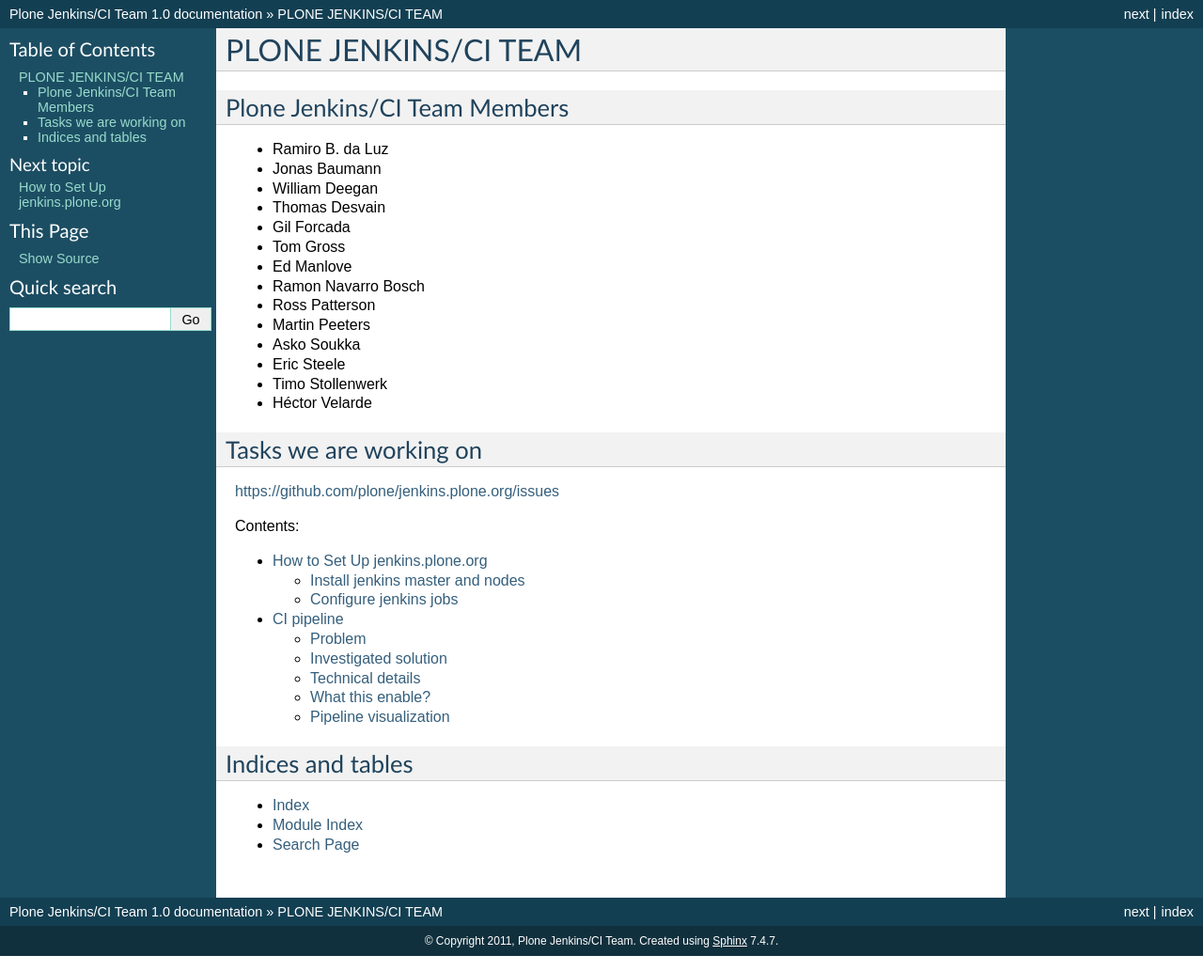
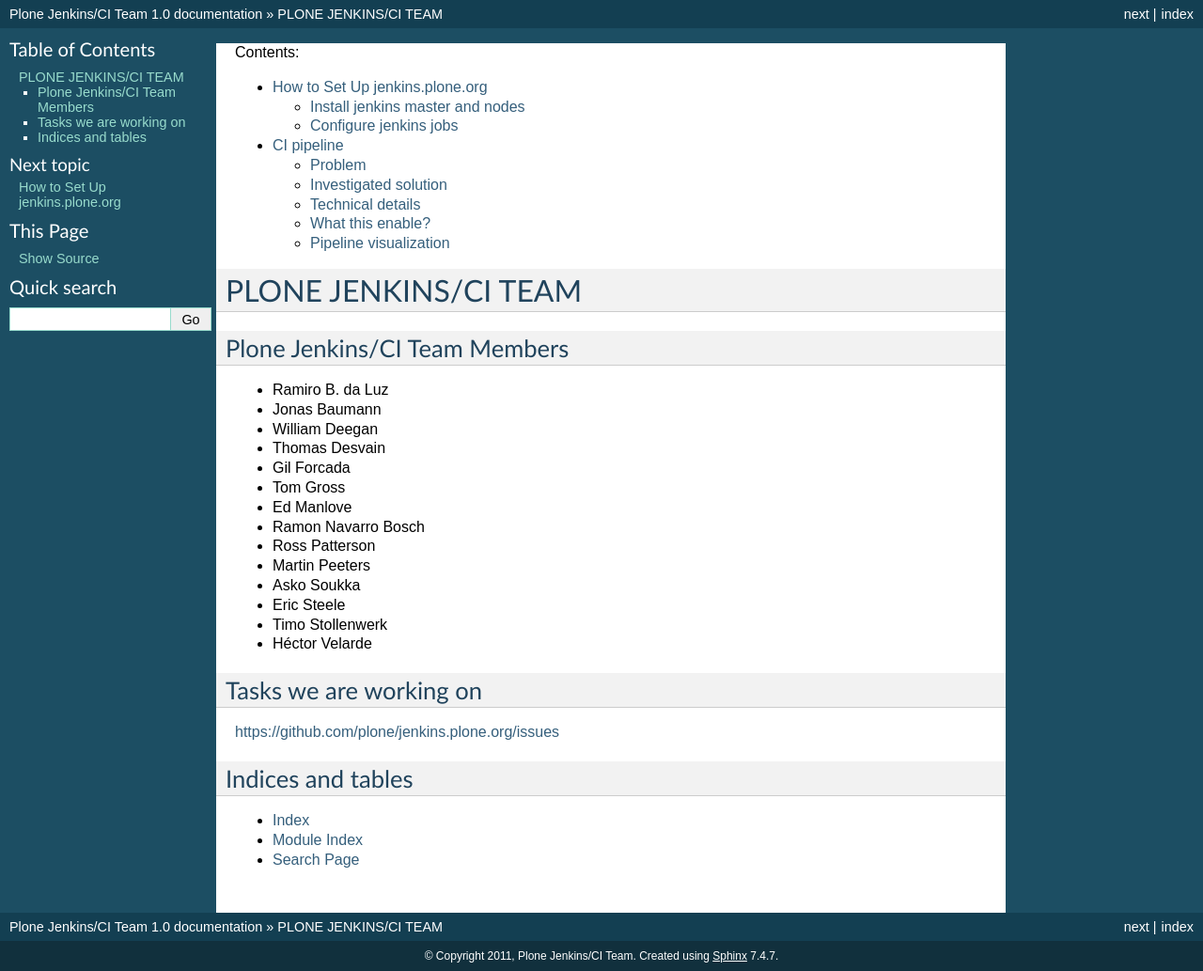
Before and after one commit to plone/jenkins.plone.org, a Sphinx documentation site: the page built from docs/source/index.rst, in a window 1280 px wide. Shown: the whole page at 94% size. Built offline with Sphinx 7.4.7, drawn with Linux system fonts in a browser that asks for light colours; part of the change alters nothing that is shown.

```diff
--- a/docs/source/index.rst
+++ b/docs/source/index.rst
@@ -2,8 +2,6 @@
    sphinx-quickstart on Fri Nov 18 22:59:59 2011.
    You can adapt this file completely to your liking, but it should at least
    contain the root `toctree` directive.
-
-.. include:: ../../README.rst
 
 Contents:
 
@@ -13,6 +11,8 @@ Contents:
    setup
    future-pipeline
 
+.. include:: ../../README.rst
+
 Indices and tables
 ==================
 
```
